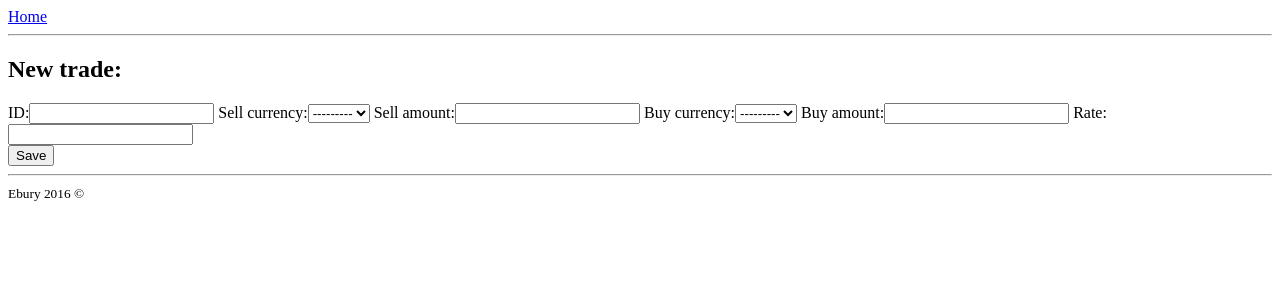
After one commit to frisinacho/Ebury-test, a Django app: page /trades/new in a window 1280 px wide. The commit adds this page. Shown: the top 300 px of the page. Run offline with Django 3.2, Linux system fonts and the light colour scheme.

Commit message:
Using ModelForms to create 'New trades'

```diff
--- a/ebury/urls.py
+++ b/ebury/urls.py
@@ -22,4 +22,5 @@ urlpatterns = [
 
     url(r'^$', views.home, name='trades_home'),
     url(r'^trades/(?P<pk>TR[0-9]+)$', views.detail, name='trade_detail'),
+    url(r'^trades/new$', views.create, name='new_trade'),
 ]
--- /dev/null
+++ b/trades/forms.py
@@ -0,0 +1,10 @@
+# -*- coding: utf-8 -*-
+from django import forms
+from trades.models import Trades
+
+
+class TradesForm(forms.ModelForm):
+
+    class Meta:
+        model = Trades
+        exclude = []
--- a/trades/templates/trades/home.html
+++ b/trades/templates/trades/home.html
@@ -3,6 +3,8 @@
 {% block section %}
 
     <h1>Booked trades</h1>
+
+    <div id="new_trade"><a class="btn btn-primary" href="{% url 'new_trade' %}" role="button">New trade</a></div>
 
     {% if trades_list|length > 0 %}
         <h2>Last trades:</h2>
--- /dev/null
+++ b/trades/templates/trades/new_trade.html
@@ -0,0 +1,17 @@
+{% extends 'base.html' %}
+
+{% block title %} Ebury test - New trade {% endblock %}
+
+{% block section %}
+
+    <h1>New trade:</h1>
+
+    <form method="post">
+        {% csrf_token %}    <!-- Authorize POST -->
+        {{ form.as_table }}
+        <div>
+            <button type="button" class="btn btn-success">Save</button>
+        </div>
+    </form>
+
+{% endblock %}
--- a/trades/views.py
+++ b/trades/views.py
@@ -2,6 +2,7 @@
 from django.http import HttpResponseNotFound
 from django.shortcuts import render
 from trades.models import Trades
+from trades.forms import TradesForm
 
 
 def home(request):
@@ -36,3 +37,19 @@ def detail(request, pk):
         return render(request, 'trades/detail.html', context)
     else:
         return HttpResponseNotFound("404 Trade not found")
+
+def create(request):
+    """
+    :param request: HttpRequest
+    :return: HttpResponse
+    """
+    if request.method == 'GET':
+        form = TradesForm()
+    else:
+        form = TradesForm(request.POST)
+        if form.is_valid():
+            new_trade = form.save() # Save and return the trade
+    context = {
+        'form': form
+    }
+    return render(request, 'trades/new_trade.html', context)
```
Also changed, not shown: db.sqlite3.
